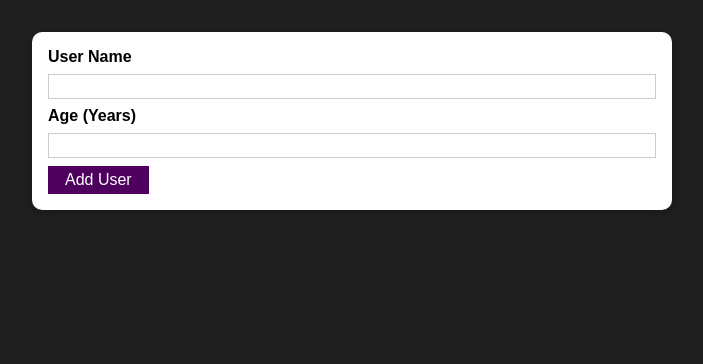
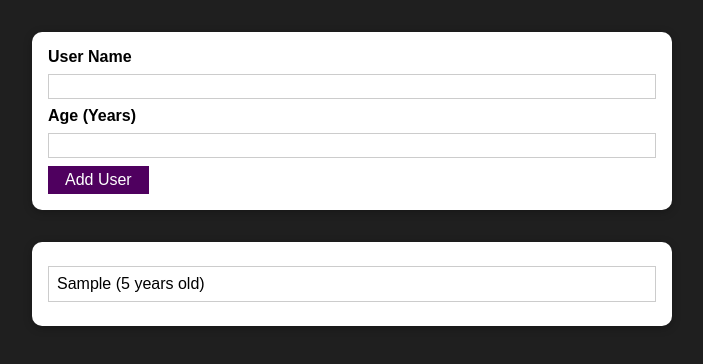
Before and after one commit to andrelmm91/AddUserList_React, a React (Create React App) app: page / in a window 1280 px wide. Both pictures are taken after typing "Sample", "5" into the empty fields and a click on the button "Add User". Shown: the top 364 px of the page, without its empty margins (288-991 px from the left). Built offline with nearby package versions, Linux system fonts and the light colour scheme.

Commit message:
adding added users to the list

```diff
--- a/src/App.js
+++ b/src/App.js
@@ -1,10 +1,22 @@
-import React from "react";
+import React, {useState} from "react";
 import AddUser from "./components/Users/AddUser";
+import UsersList from "./components/Users/UsersList";
+
+
 
 function App() {
+  const [userList, setUserList] = useState([]);
+
+  function addUserHandler(uName, uAge) {
+    setUserList((prevUsersList) => {
+      return [...prevUsersList, {name: uName, age: uAge}];
+    });
+  }
+
   return (
     <div>
-      <AddUser />
+      <AddUser onAddUser={addUserHandler} />
+      <UsersList users={userList} />
     </div>
   );
 }
--- a/src/components/Users/AddUser.js
+++ b/src/components/Users/AddUser.js
@@ -18,7 +18,8 @@ function AddUser(props) {
     if (+enteredUserAge < 1) {
       return;
     }
-    console.log(enteredUserName, enteredUserAge);
+    props.onAddUser(enteredUserName, enteredUserAge);
+    // console.log(enteredUserName, enteredUserAge);
     setEnteredUserAge("");
     setEnteredUsername("");
   }
--- /dev/null
+++ b/src/components/Users/UserList.module.css
@@ -0,0 +1,16 @@
+.users {
+    margin: 2rem auto;
+    width: 90%;
+    max-width: 40rem;
+  }
+
+  .users ul {
+    list-style: none;
+    padding: 1rem;
+  }
+
+  .users li {
+    border: 1px solid #ccc;
+    margin: 0.5rem 0;
+    padding: 0.5rem;
+  }
--- /dev/null
+++ b/src/components/Users/UsersList.js
@@ -0,0 +1,20 @@
+import React from "react";
+import Card from "../UI/Card";
+import classes from "./UserList.module.css";
+
+// apply all data into a series of list
+function UsersList(props) {
+  return (
+    <Card className={classes.users}>
+      <ul>
+        {props.users.map((users) => (
+          <li>
+            {users.name} ({users.age} years old)
+          </li>
+        ))}
+      </ul>
+    </Card>
+  );
+}
+
+export default UsersList;
```
